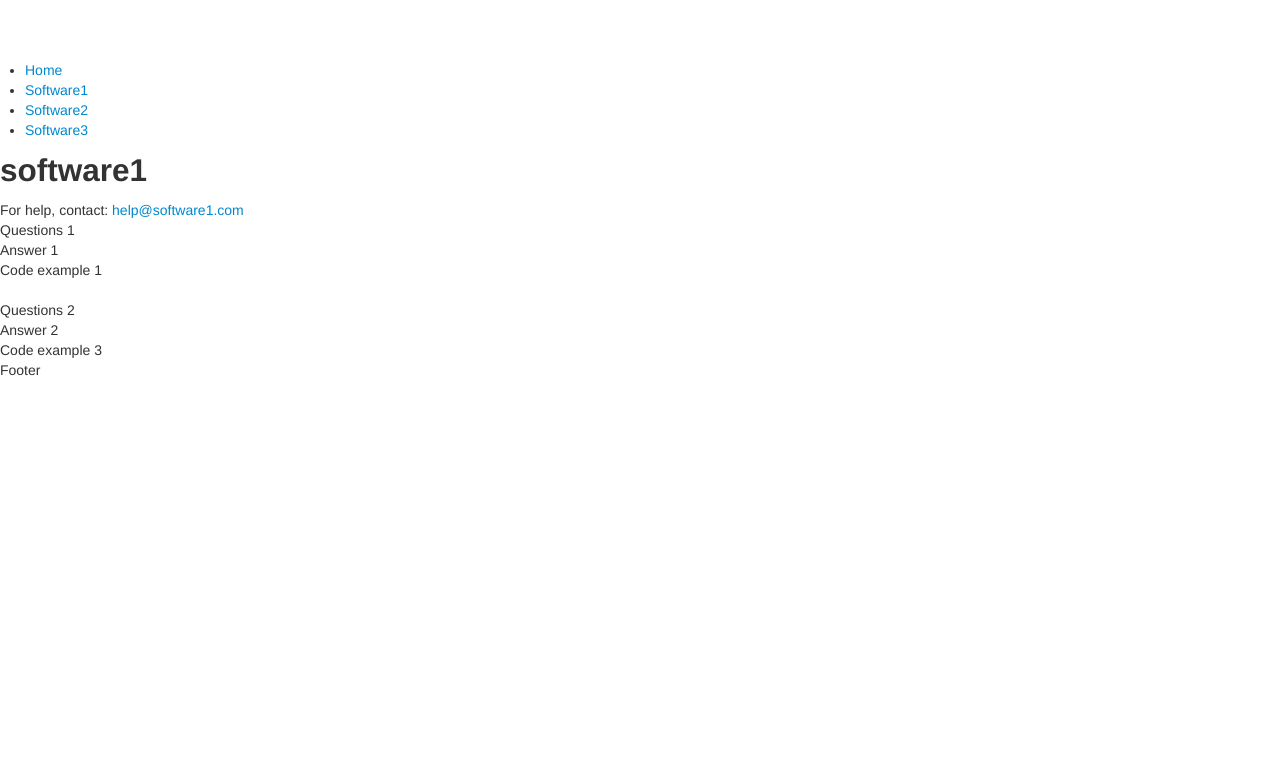
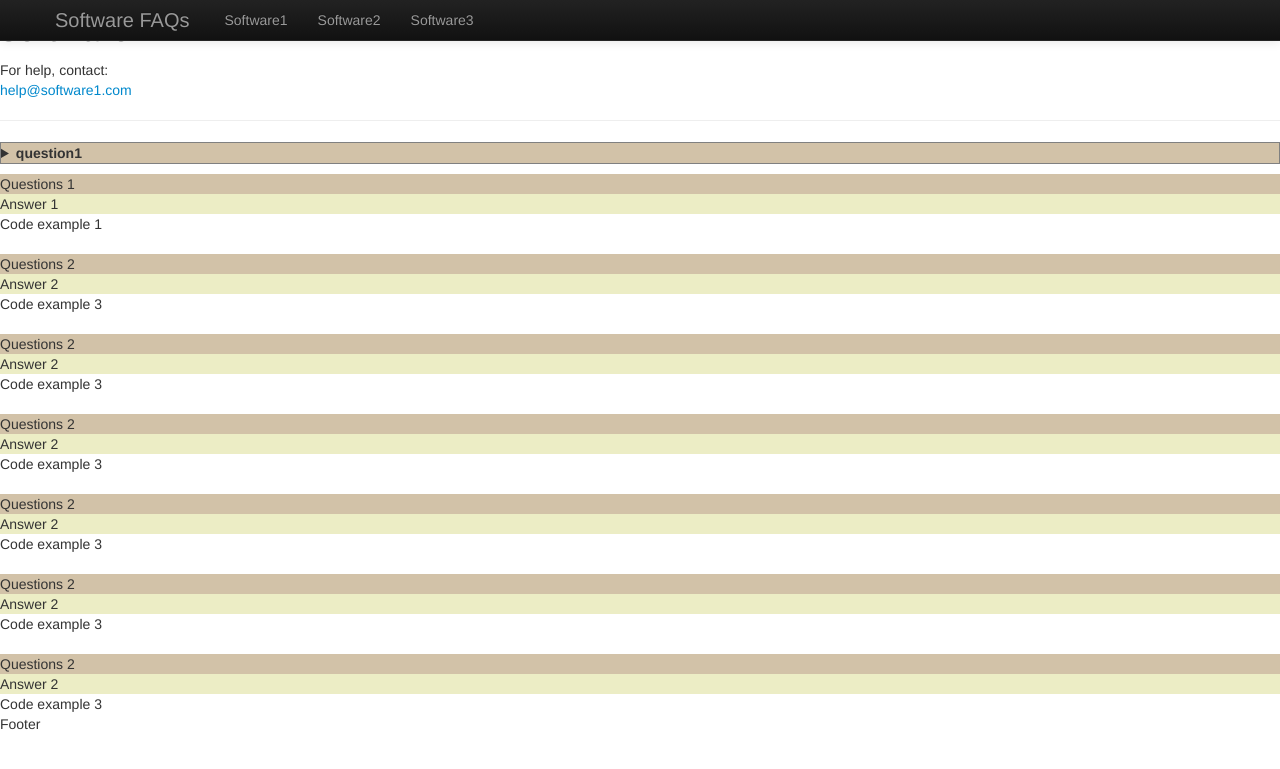
Before and after one commit to notquitebeta/FAQs, a Jekyll site: the page built from software1/index.html, in a window 1280 px wide. Shown: the top 769 px of the page. Built offline with Jekyll 4.4.1, drawn with Linux system fonts in a browser that asks for light colours; nearby versions of some CDN libraries.

Commit message:
Working nav bar and some Q and A css formating

```diff
--- a/_includes/footer.html
+++ b/_includes/footer.html
@@ -1,6 +1,6 @@
     <footer>
       <p> Footer </p>
     </footer>
-
+    <script src="//ajax.googleapis.com/ajax/libs/jquery/1.10.1/jquery.min.js"></script>
     <script src="/assets/js/bootstrap.min.js"></script>
     <script src="/assets/js/scripts.js"></script>
--- a/_includes/header.html
+++ b/_includes/header.html
@@ -5,23 +5,18 @@
 
   <meta name="description" content="HTML content">
   <meta name="author" content="me">
-
+<!---
   <meta name="viewport" content="width=device-width, initial-scale=1.0">
-
   <meta name="description" content="{{ site.description }}">
+-->
 
   <link href="/assets/css/bootstrap.min.css" rel="stylesheet">
 
   <link href="/assets/css/bootstrap-responsive.min.css" rel="stylesheet">
 
-  <link rel="stylesheet" href="/assets/css/styles.css">
+  <link href="/assets/css/styles.css" rel="stylesheet">
 
   <!--[if lt IE 9]>
   <script src="http://html5shiv.googlecode.com/svn/trunk/html5.js"></script>
   <![endif]-->
-    <style>
-      body {
-        padding-top: 60px;
-      }
-    </style>
 </head>
--- a/_includes/navigation.html
+++ b/_includes/navigation.html
@@ -1,8 +1,23 @@
-<nav role="navigation">
-  <ul>
-  <li><a href="/">Home</a></li>
-  <li><a href="/software1">Software1</a></li>
-  <li><a href="/software2">Software2</a></li>
-  <li><a href="/software3">Software3</a></li>
-  </ul>
-</nav>
+<div class="navbar navbar-inverse navbar-fixed-top">
+  <div class="navbar-inner">
+    <div class="container">
+
+      <a class="btn btn-navbar" data-toggle="collapse" data-target=".nav-collapse">
+        <span class="icon-bar"></span>
+        <span class="icon-bar"></span>
+        <span class="icon-bar"></span>
+        <span class="icon-bar"></span>
+      </a>
+
+      <a class="brand" href="/">Software FAQs</a>
+
+      <div class="nav-collapse text-right">
+        <ul class="nav text-right">
+          <li><a href="/software1">Software1</a></li>
+          <li><a href="/software2">Software2</a></li>
+          <li><a href="/software3">Software3</a></li>
+        </ul>
+      </div>
+    </div>
+  </div>
+</div>
--- a/_layouts/page.html
+++ b/_layouts/page.html
@@ -1,16 +1,16 @@
 <!doctype html>
 <html lang="en">
 {% include header.html %}
+<body>
 {% include navigation.html %}
-<body>
   <div id="main">
     <header>
       <h2> {{ page.title }} </h2>
     </header>
 
       {% if page.mail %}
-      <div class="contact">
-        For help, contact: <a href="mailto:{{ page.mail }}">{{ page.mail }}</a>
+      <div class="contact text-right">
+        For help, contact: <br><a href="mailto:{{ page.mail }}">{{ page.mail }}</a>
       </div>
       {% endif %}
 
--- /dev/null
+++ b/assets/css/image_slice_anim.scss
@@ -0,0 +1,66 @@
+//From:
+//http://codepen.io/dehash/pen/Bfory
+//
+// basically it should load jpg and display it then twist 4 times then stop
+// some scss vars are configurable but also
+// dependent on haml code and can get some good and some odd results too just playing with the vars - here on win7 laptop it looks best in chrome, ok in ff, odd in ie - not perfect and still tweaking it but a good start
+
+// image - Bathers at Asnières by Georges Seurat 1884 from:
+// http://www.flickr.com/photos/queenieandthedew/8487193954/sizes/l/in/photostream/
+
+// config vars
+$image:"http://i.imgur.com/aeER1RL.jpg";
+$topOffset: -30px;
+$leftOffset: -15px;
+$sliceW:320px;
+$sliceH:47px;
+$numSlices:13; // match the haml $numSlices value
+$animationDelayOffset:100ms;
+$animationDuration:3s;
+$animIterationCount:4;
+
+//----
+
+@keyframes twist{
+	from{transform: rotateY(0deg);}
+	to{transform: rotateY(360deg);}
+}
+
+//body {
+//	perspective: 50em;
+//	background-color:#333;
+//}
+
+.cube {
+	position: relative;
+	top:50px;
+	margin: 0 auto 0;
+	padding: 0;
+	width: $sliceW; height: $sliceH;
+	list-style: none;
+	transform-style: preserve-3d;
+	animation-duration: $animationDuration;
+	animation-name: twist;
+	animation-timing-function:ease-in-out;
+	animation-iteration-count: $animIterationCount;
+	animation-direction: alternate;
+}
+
+.face {
+	box-sizing: border-box;
+	position: absolute;
+	width: $sliceW; height: $sliceH;
+	background:url($image) $leftOffset $topOffset;
+	backface-visibility: hidden;
+}
+
+
+.face:nth-child(1) { transform: translateZ(10em); }
+.face:nth-child(2) { transform: rotateY(180deg) translateZ(10em); }
+.face:nth-child(3) { transform: rotateY(90deg) translateZ(10em); }
+.face:nth-child(4) { transform: rotateY(-90deg) translateZ(10em); }
+
+@for $i from 1 through $numSlices {
+	.cube:nth-child(#{$i}) { animation-delay:($i*$animationDelayOffset); }
+	.f#{$i} {background-position:$leftOffset $topOffset +($i*-$sliceH);}
+}
--- /dev/null
+++ b/assets/css/styles.css
@@ -0,0 +1,13 @@
+.q-and-a {
+  border: 1px solid gray;
+  background-color: #ecedc5;
+
+}
+.question {
+  background-color: #d2c2a8;
+}
+
+.answer {
+  background-color: #ecedc5;
+
+}
--- a/software1/index.html
+++ b/software1/index.html
@@ -3,6 +3,20 @@ layout: page
 title: software1
 mail: help@software1.com
 ---
+<hr>
+<details class="q-and-a">
+  <summary class="question">
+    <strong>
+    question1
+    </strong>
+  </summary>
+
+  <p class="answer">answer</p>
+
+  <code> code </code>
+</details>
+<p>
+
 <div class="entry">
   <div class="question">
   Questions 1
@@ -32,3 +46,83 @@ mail: help@software1.com
   Code example 3
   </div>
 </div>
+
+<br>
+
+<div class="entry">
+  <div class="question">
+  Questions 2
+  </div>
+
+  <div class="answer">
+  Answer 2
+  </div>
+
+  <div class="example">
+  Code example 3
+  </div>
+</div>
+
+<br>
+
+<div class="entry">
+  <div class="question">
+  Questions 2
+  </div>
+
+  <div class="answer">
+  Answer 2
+  </div>
+
+  <div class="example">
+  Code example 3
+  </div>
+</div>
+
+<br>
+
+<div class="entry">
+  <div class="question">
+  Questions 2
+  </div>
+
+  <div class="answer">
+  Answer 2
+  </div>
+
+  <div class="example">
+  Code example 3
+  </div>
+</div>
+
+<br>
+
+<div class="entry">
+  <div class="question">
+  Questions 2
+  </div>
+
+  <div class="answer">
+  Answer 2
+  </div>
+
+  <div class="example">
+  Code example 3
+  </div>
+</div>
+
+<br>
+
+<div class="entry">
+  <div class="question">
+  Questions 2
+  </div>
+
+  <div class="answer">
+  Answer 2
+  </div>
+
+  <div class="example">
+  Code example 3
+  </div>
+</div>
```
Also changed, not shown: assets/css/image_slice_anim.css (added, +123 -0 lines), assets/css/extra_style.css (renamed from assets/css/style.css).
